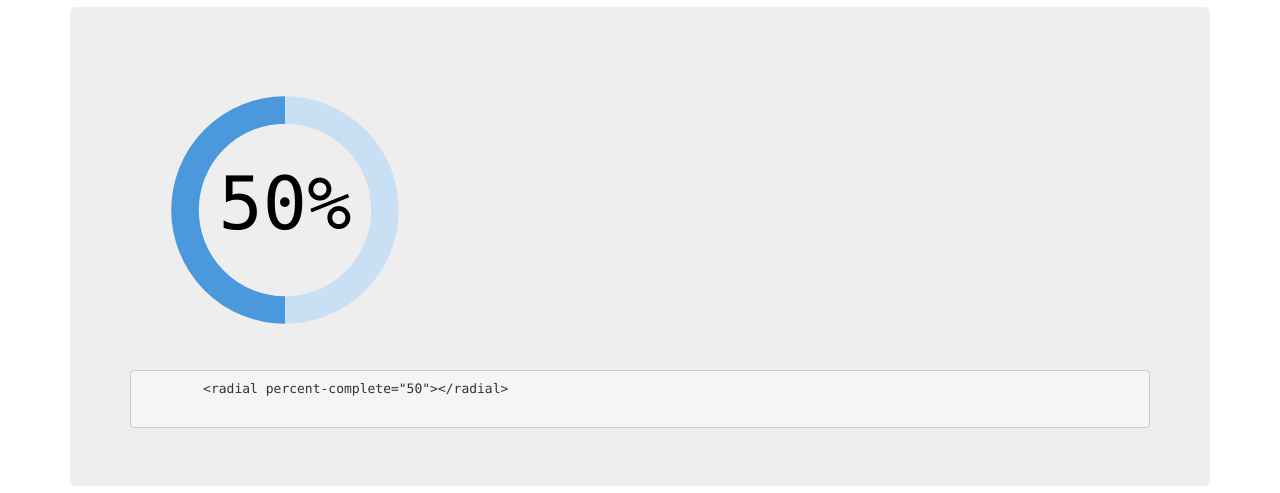
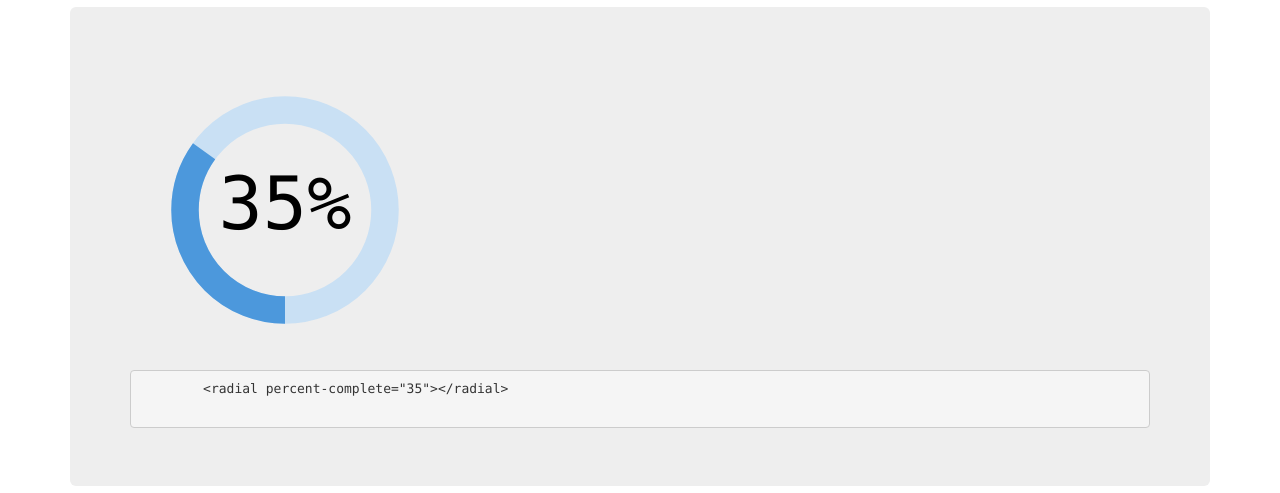
Before and after one commit to brandonaaskov/angular-radial, a website: page index.html in a window 1280 px wide. Shown: the part 63-556 px from the top of the page. Drawn offline with nearby package versions, Linux system fonts and the light colour scheme.

Commit message:
Updated build. Fixes text not displaying when 0 or less.

```diff
--- a/bower.json
+++ b/bower.json
@@ -1,6 +1,6 @@
 {
   "name": "angular-radial",
-  "version": "0.1.0",
+  "version": "0.1.2",
   "devDependencies": {
     "angular": "*"
   },
--- a/index.html
+++ b/index.html
@@ -83,10 +83,10 @@
   <dl class="container" ng-controller="demoController">
     <dt><h1>Basic (Hardcoded)</h1></dt>
     <dd class="jumbotron">
-      <radial percent-complete="50"></radial>
+      <radial percent-complete="35"></radial>
 
       <pre>
-        &lt;radial percent-complete=&quot;50&quot;&gt;&lt;/radial&gt;
+        &lt;radial percent-complete=&quot;35&quot;&gt;&lt;/radial&gt;
       </pre>
     </dd>
 
--- a/package.json
+++ b/package.json
@@ -1,6 +1,6 @@
 {
   "name": "angular-radial",
-  "version": "0.1.0",
+  "version": "0.1.2",
   "dependencies": {},
   "devDependencies": {
     "coffee-script": "1.x.x",
--- a/src/angular-radial.js
+++ b/src/angular-radial.js
@@ -50,7 +50,7 @@ angular.module('fullscreen.radial').directive('radial', function($timeout) {
       canvas.width = edgeLength;
       canvas.height = edgeLength;
       getDegrees = function() {
-        if (!scope.percentComplete) {
+        if (!angular.isNumber(scope.percentComplete)) {
           return;
         }
         return (scope.percentComplete * 360) / 100;
@@ -85,19 +85,16 @@ angular.module('fullscreen.radial').directive('radial', function($timeout) {
         drawBackground();
         endDegrees = 90 + getDegrees(percent);
         drawArc(90, endDegrees, color);
-        if (!(percent > 0)) {
-          return;
-        }
         return addText(percent);
       };
-      addText = function() {
-        var fontSize, percent;
+      addText = function(percent) {
+        var fontSize;
         context.fillStyle = color;
         fontSize = getFontSize();
         context.font = "" + fontSize + "px " + fontFamily;
         context.textAlign = 'center';
         context.textBaseline = 'middle';
-        percent = Math.round(scope.percentComplete);
+        percent = Math.round(percent);
         return context.fillText("" + percent + "%", xCoord, yCoord);
       };
       $timeout(function() {
```
Also changed, not shown: src/angular-radial.coffee (+3 -4 lines), build/angular-radial.js, build/angular-radial_0.1.0.js (deleted), build/angular-radial_0.1.0.min.js (deleted).
